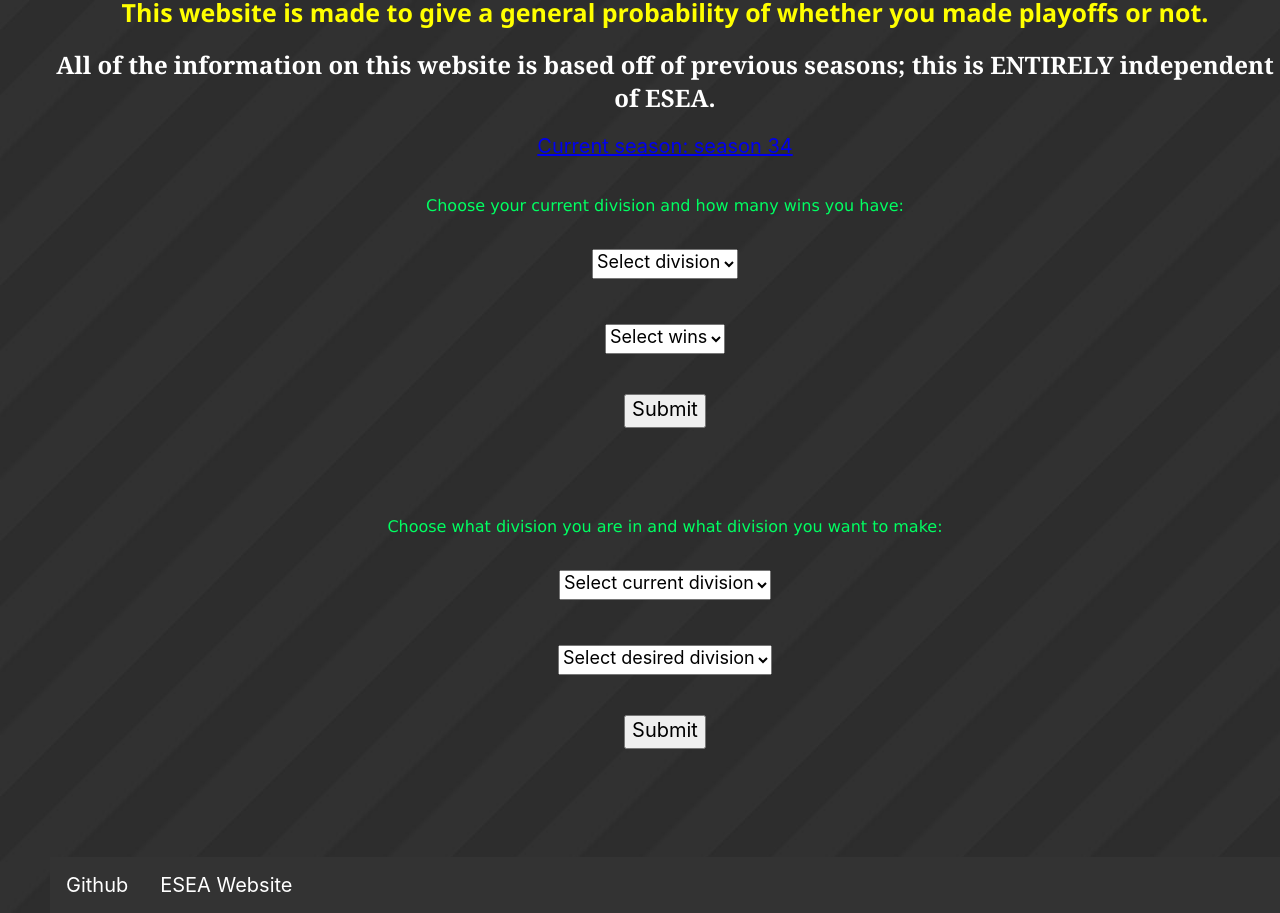
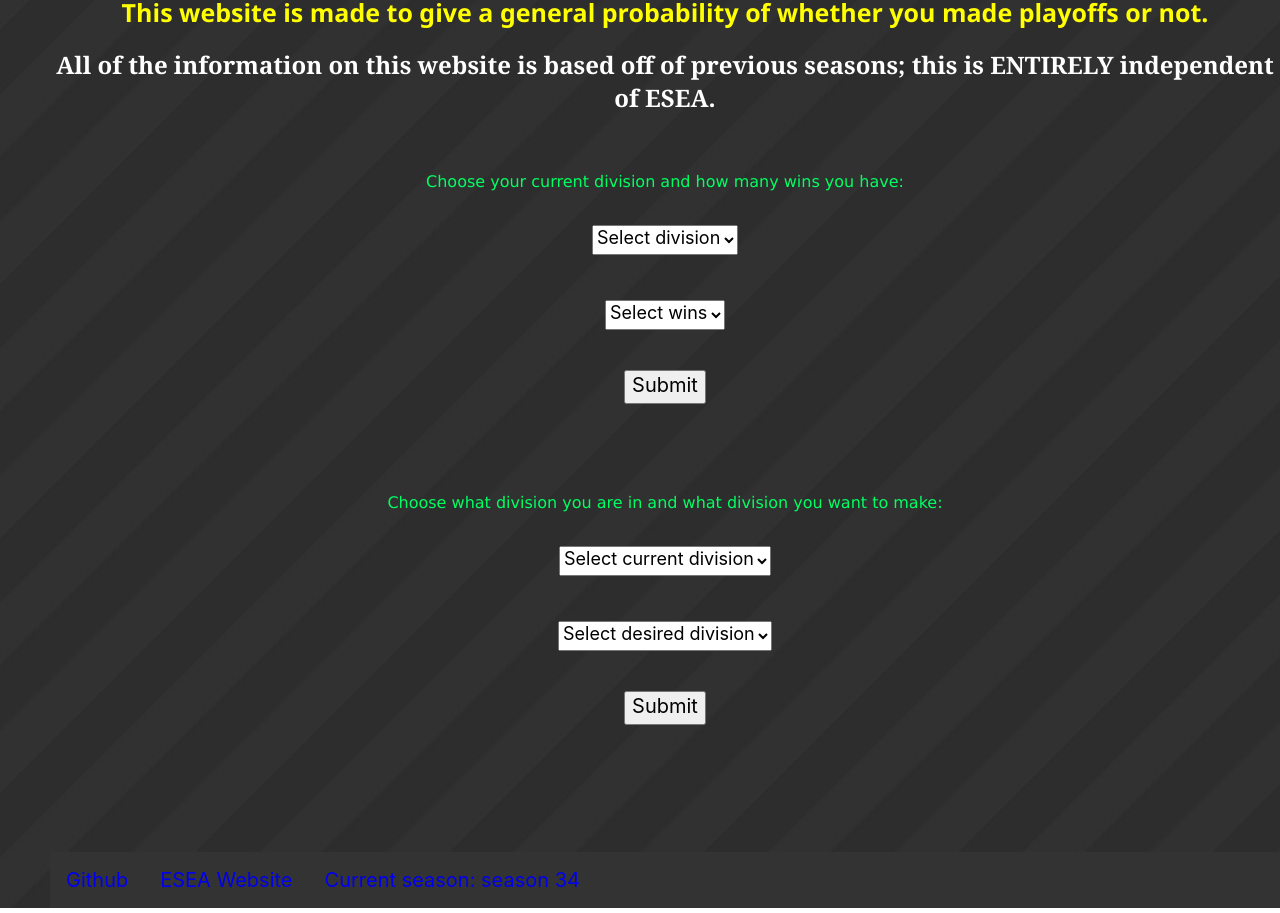
Before and after one commit to geoffreynguyen011/eseaplayoffsinfoprovider, a React (Create React App) app: page / in a window 1280 px wide. Shown: the part 73-986 px from the top of the page. Built offline with nearby package versions, Linux system fonts and the light colour scheme.

Commit message:
Fixed styling

```diff
--- a/src/App.js
+++ b/src/App.js
@@ -12,6 +12,7 @@ function App() {
       <Intro />
       <ESEAWinsNeedForPlayoffs />
       <ESEAWinsInPlayoffs />
+      <br />
       <Footer />
     </div>
 
--- a/src/Footer.js
+++ b/src/Footer.js
@@ -15,6 +15,13 @@ function Footer() {
                             ESEA Website
                         </a>
                     </li>
+                    <li>
+                    <a
+                    href="https://play.esea.net/content/league_information_CSGO"
+                    >
+                        Current season: season 34
+                    </a>
+                    </li>
                 </ul>
             </div>
         </div>
--- a/src/Intro.js
+++ b/src/Intro.js
@@ -7,12 +7,6 @@ function Intro() {
                 <h1>Welcome to the ESEA Playoffs Information Website!</h1>
                 <h1>This website is made to give a general probability of whether you made playoffs or not.</h1>
                 <h2>All of the information on this website is based off of previous seasons; this is ENTIRELY independent of ESEA.</h2>
-                <a
-                    href="https://play.esea.net/content/league_information_CSGO"
-                >
-                    Current season: season 34
-                </a>
-                <br />
                 <br />
             </header>
         </div>
--- a/src/style.css
+++ b/src/style.css
@@ -73,7 +73,6 @@ a:hover, a:active { text-decoration: none; color:black }
 
   li a {
     display: block;
-    color: white;
     text-align: center;
     padding: 16px;
     text-decoration: none;
```
